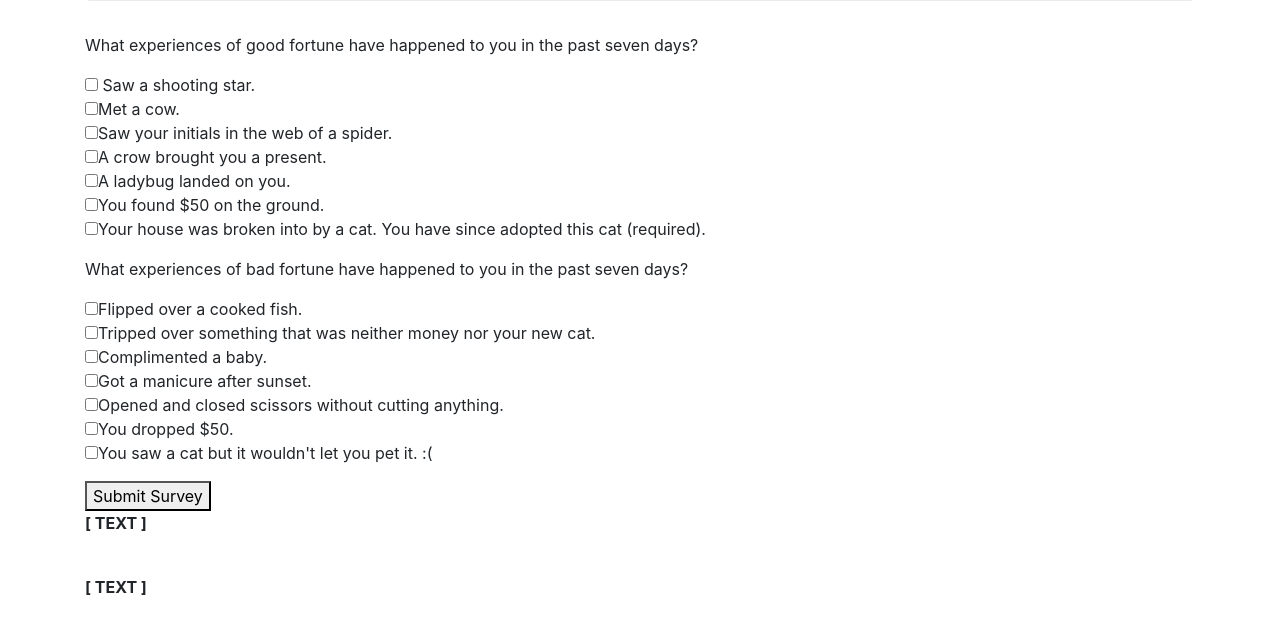
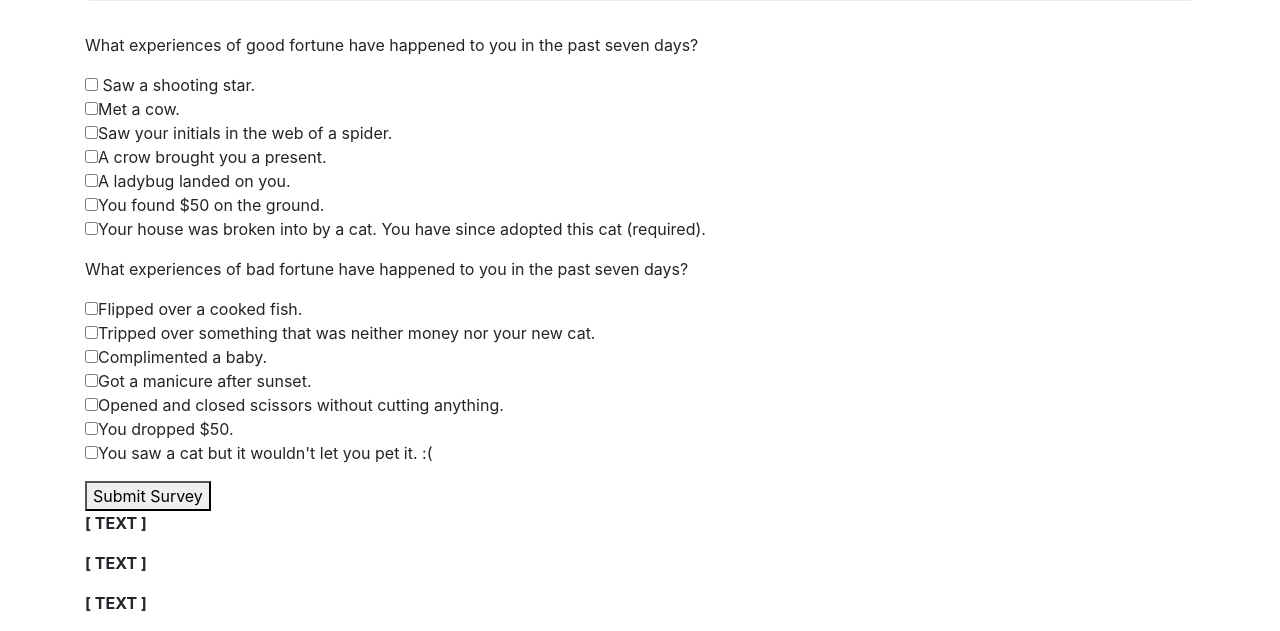
Before and after one commit to EricStratton/fortune-teller, a plain HTML site: page fortune-teller.html in a window 1280 px wide. Shown: the part 173-804 px from the top of the page. Drawn offline with Linux system fonts and the light colour scheme.

Commit message:
change span ID's for output fields.
Co-authored-by: Eric Stratton <strattonericj@gmail.com>

```diff
--- a/fortune-teller.html
+++ b/fortune-teller.html
@@ -43,15 +43,21 @@
       </div>
       <button type="submit"> Submit Survey </button>
     </form>
-    <span id=" [ FIRST RESPONSES ]">
+    <span id="fortune1">
       <p>
         <strong>
           [ TEXT ]
         </strong>
       </p>
     </span>
-    <br />
-    <span id=" [ SECOND RESPONSES ]">
+    <span id="fortune2">
+      <p>
+        <strong>
+          [ TEXT ]
+        </strong>
+      </p>
+    </span>
+    <span id="fortune3">
       <p>
         <strong>
           [ TEXT ]
```
